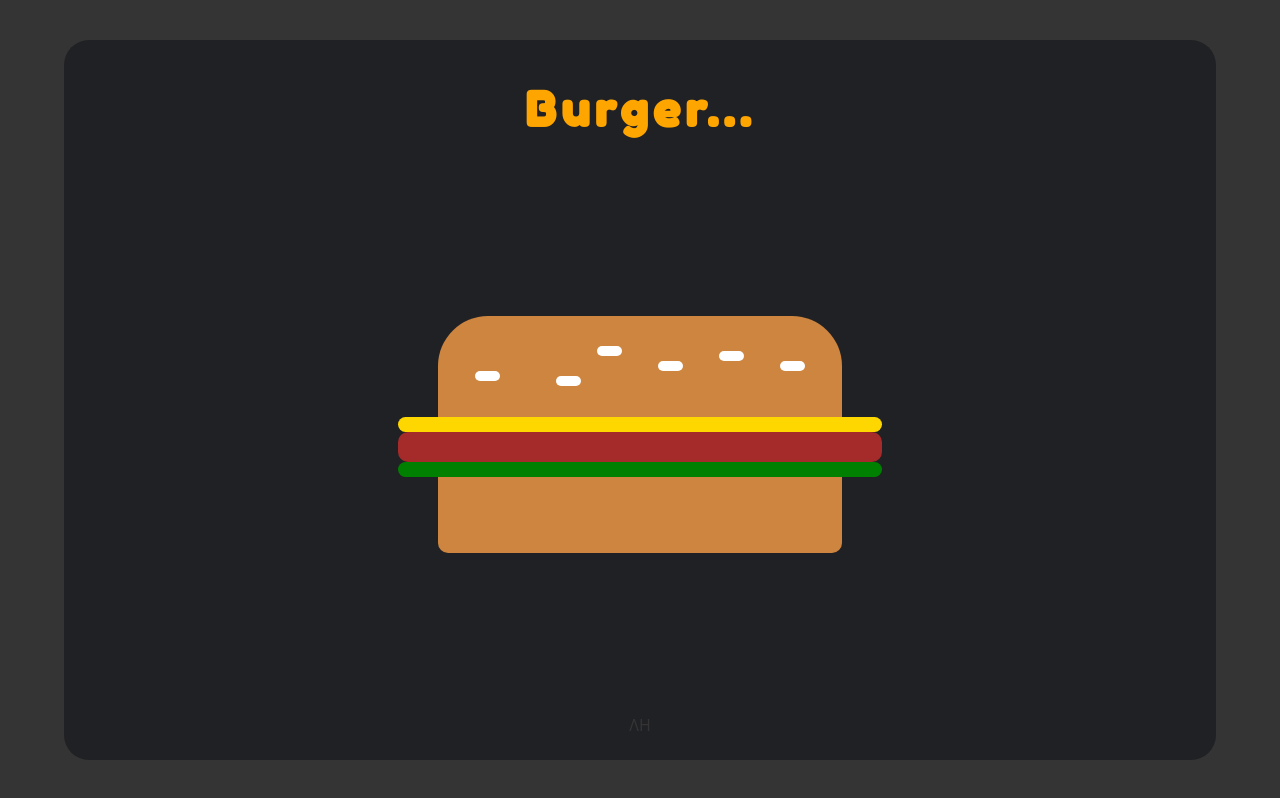
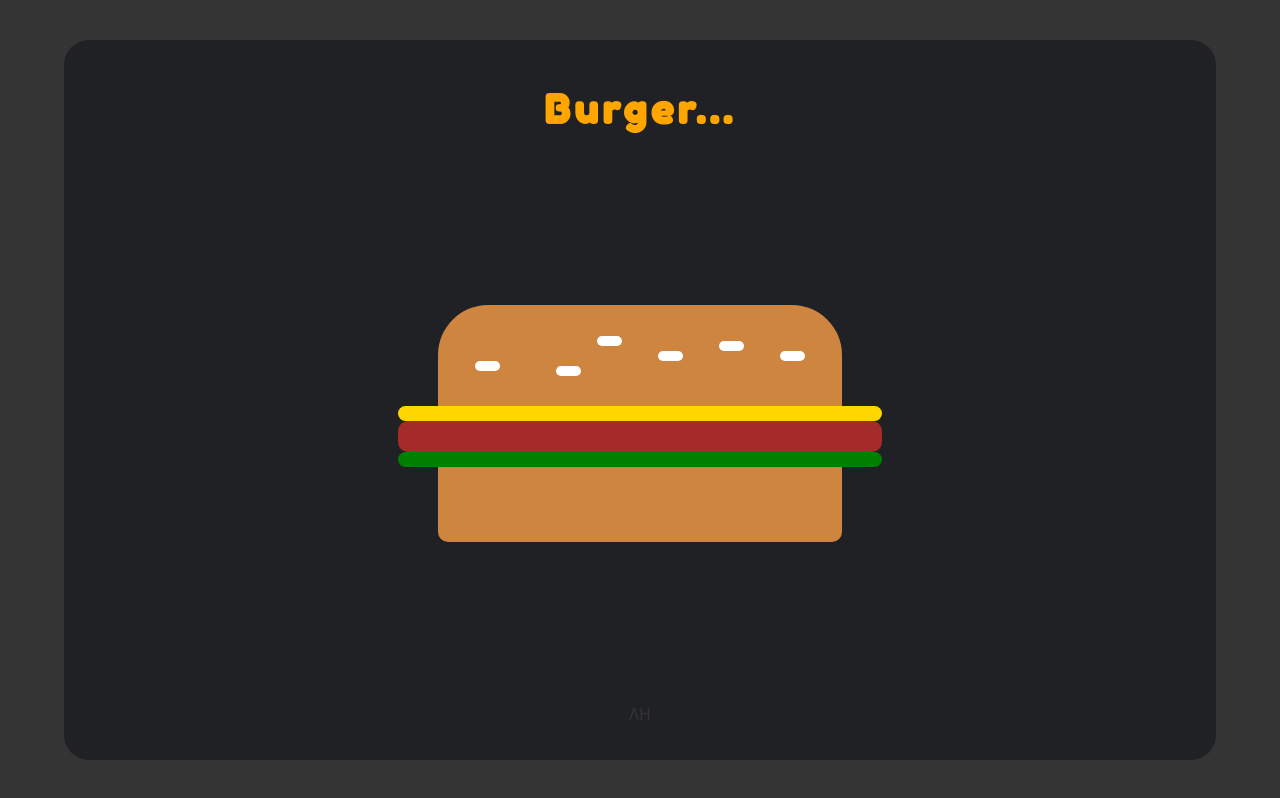
Before and after one commit to F2022-084/F2022-084.github.io, a plain HTML site: page index.html in a window 1280 px wide. Drawn offline with Linux system fonts and the light colour scheme.

Commit message:
Font size repair

```diff
--- a/index.css
+++ b/index.css
@@ -28,14 +28,14 @@ body {
 #main_box h1 {
 	font-family: Fredoka-One-Regular;
 	color: orange;
-	font-size: 3em;
+	font-size: 2.5em;
 	letter-spacing: 0.1em;
 	z-index: 1;
 	transition: 2s ease-in-out;
 }
 
 #main_box:hover { width: 92%; height: 92%; }
-#main_box:hover h1 { rotate: 10deg; transform: translatey(700%); }
+#main_box:hover h1 { rotate: 10deg; transform: translatey(60vh); }
 #main_box:hover #burger_box { rotate: 10deg; }
 #main_box:hover #bun_top div { rotate: 10deg; }
 #main_box:hover #tomato { transform: translateX(15%); }
```
